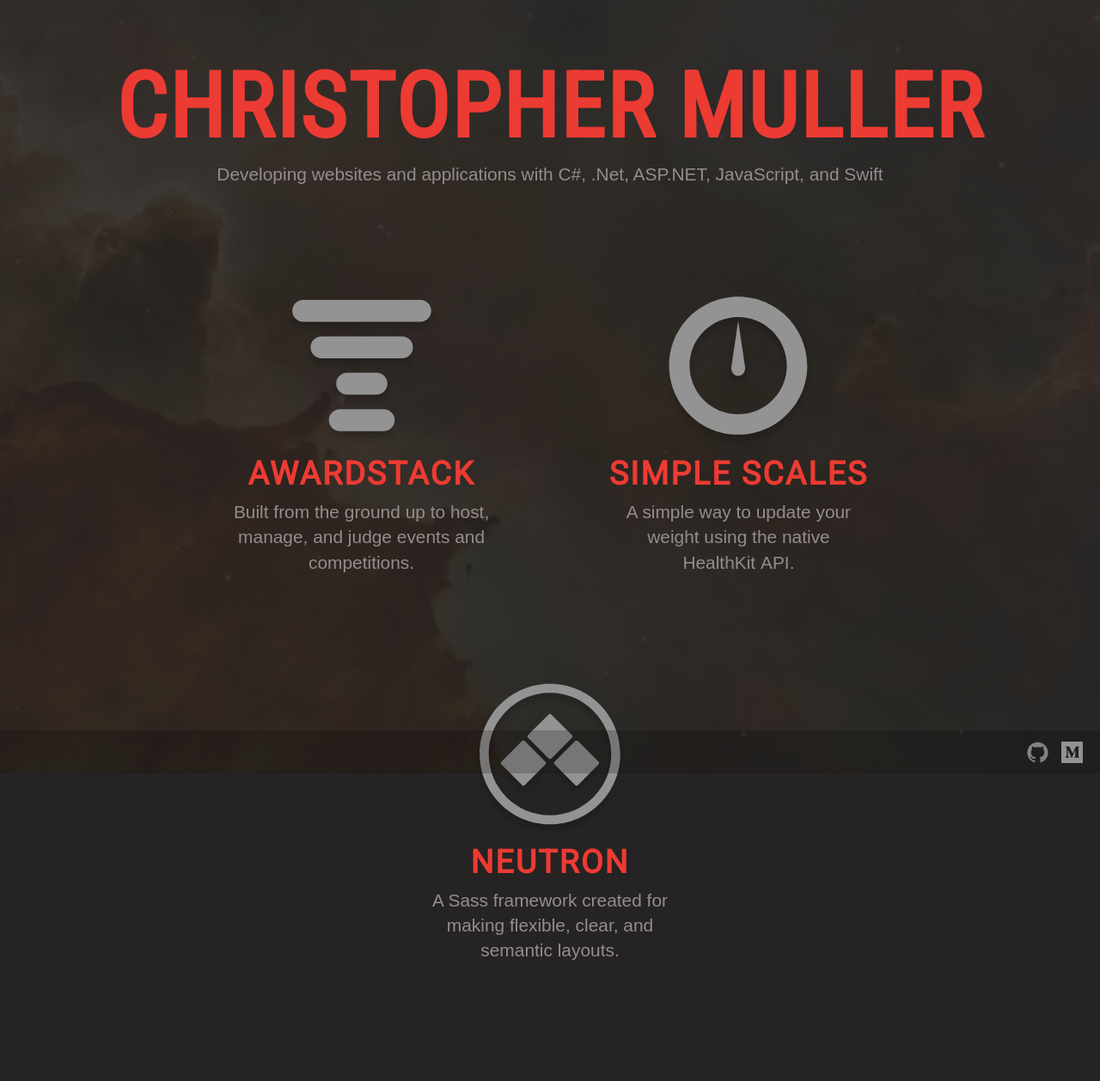
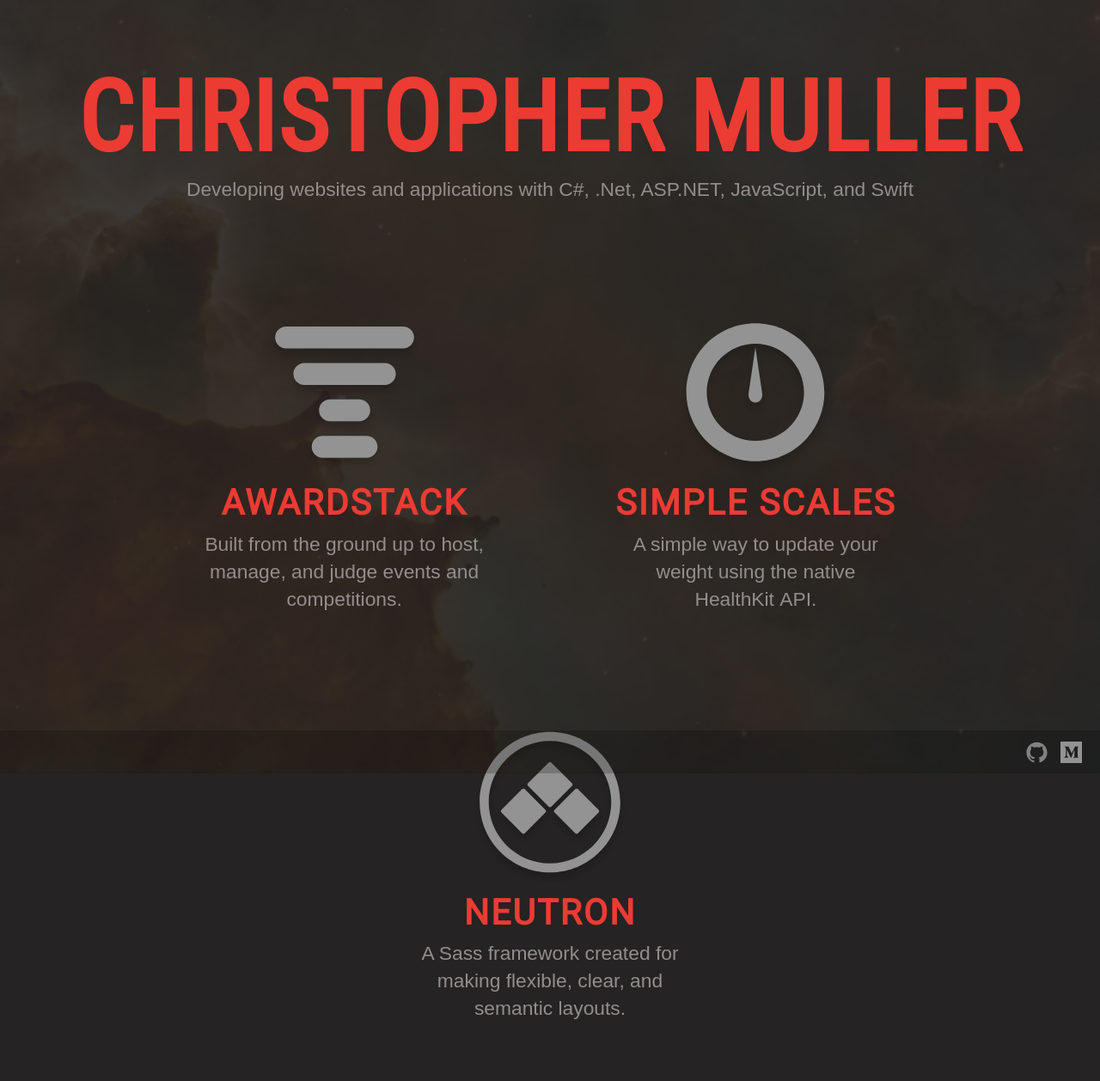
Before and after one commit to chris-muller/sharlos.github.io, a Jekyll site: the page built from index.html, in a window 1280 px wide. Shown: the whole page at 86% size. Built offline with Jekyll 4.4.1, drawn with Linux system fonts in a browser that asks for light colours; before the commit the page ends 1183 px from its top, so only the background shows below that.

Commit message:
removed viewport height to stop toolbar affecting font size

```diff
--- a/css/styles.scss
+++ b/css/styles.scss
@@ -34,11 +34,8 @@ html {
     line-height: 1.4;
 
     @media (min-width: 300px) {
-        font-size: calc(10px + 0.5vh + 0.5vw);
+        font-size: calc(10px + 1vw);
     }
-
-
-
 
 }
 
```
